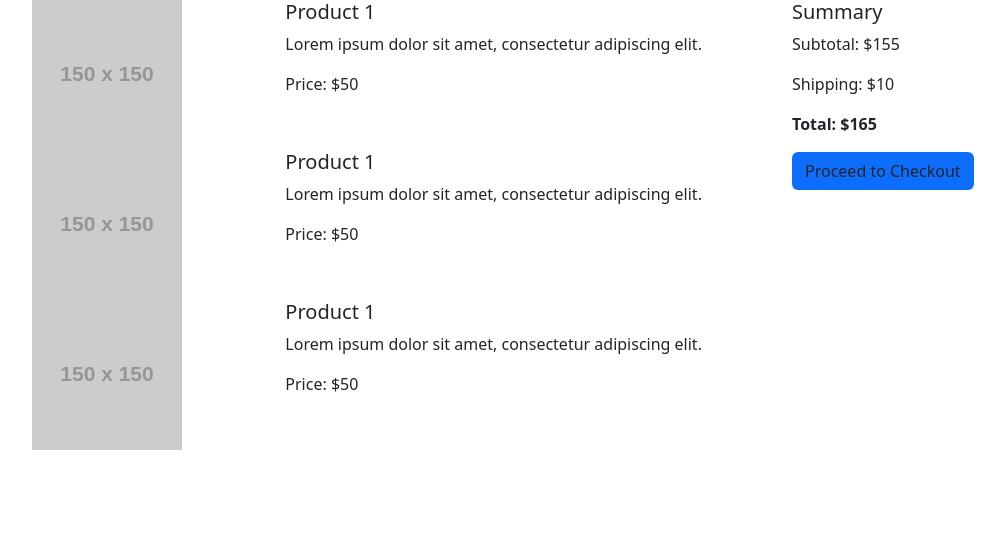
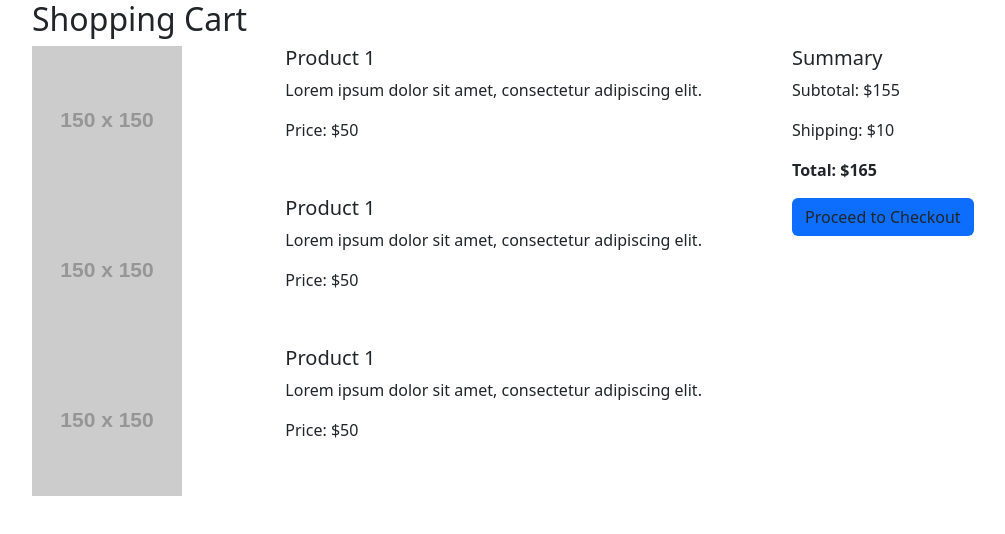
Before and after one commit to acciojob/bootstrap-shopping-cart-Soumen-JavaDev, a website: page main.html in a window 1280 px wide. Shown: the whole page, without its empty margins (50-1055 px from the left). Drawn offline with nearby package versions, Linux system fonts and the light colour scheme; placeholder pictures from the web are drawn by us.

Commit message:
created a submission

```diff
--- a/main.html
+++ b/main.html
@@ -10,6 +10,9 @@
 
 <body>
 	<div class="container">
+		<div class="block-heading">
+            <h2>Shopping Cart</h2>
+        </div>
 		<div class="row">
 			<div class="col-lg-8">
 				<div class="product">
```
